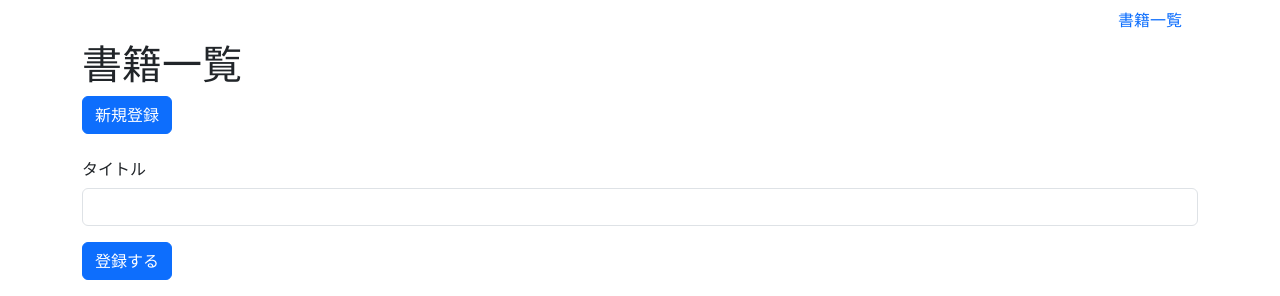
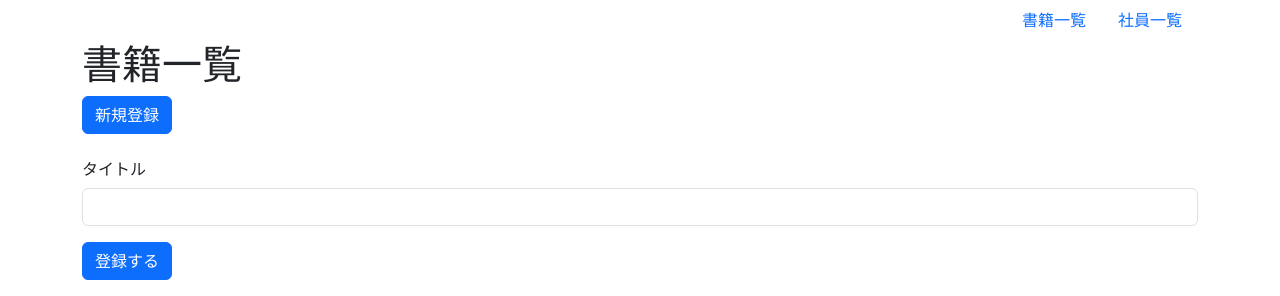
Before and after one commit to takuya-ookuchi/BooksManager, a Rails app: page / in a window 1280 px wide. Shown: the part 56-352 px from the top of the page. Run offline with Rails 7, Linux system fonts and the light colour scheme; data that the repository does not hold is empty; style sheets or scripts are compiled from the project's sources; some libraries are stand-ins or nearby versions.

Commit message:
社員一覧画面のリンクを追加

```diff
--- a/app/views/shared/_navbar.html.slim
+++ b/app/views/shared/_navbar.html.slim
@@ -1,2 +1,3 @@
 .nav.justify-content-end
   = link_to '書籍一覧', books_path, class: 'nav-link'
+  = link_to '社員一覧', users_path, class: 'nav-link'
```
